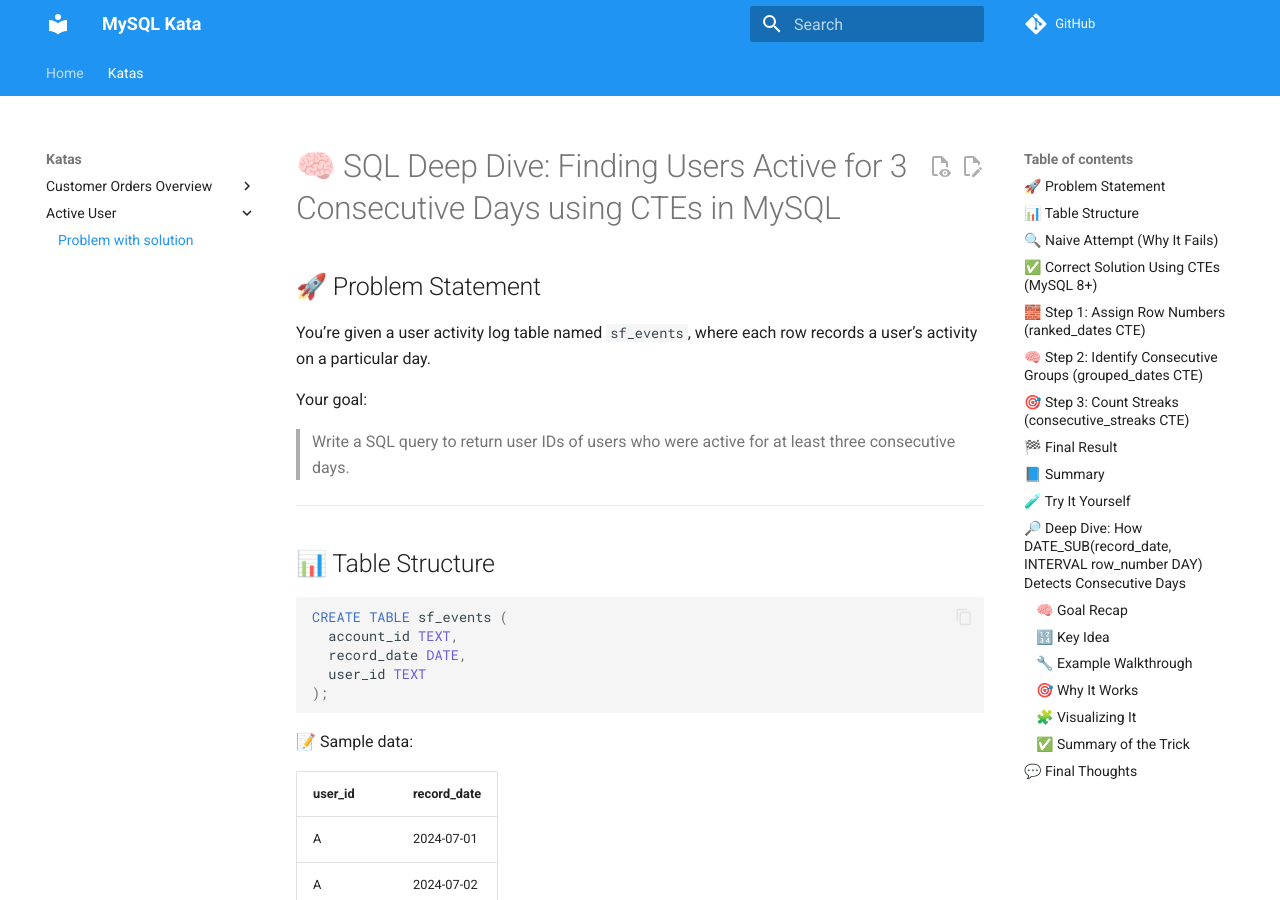
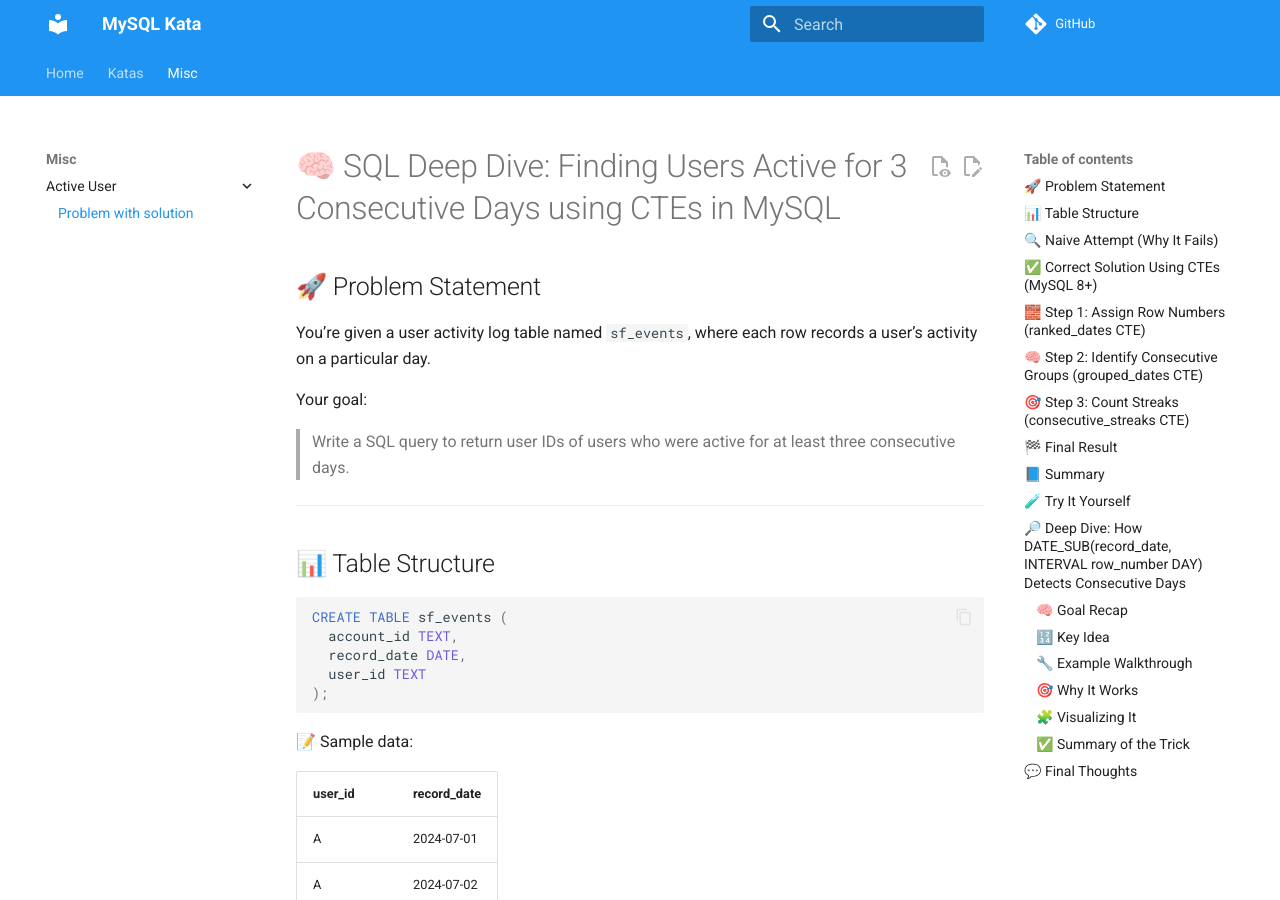
Before and after one commit to abhishekmalvadkar/mysql-kata, an MkDocs documentation site: the page built from docs/active-user.md, in a window 1280 px wide and 900 px high. Built offline with MkDocs 1.6.1 and Material for MkDocs 9.7.7, drawn with Linux system fonts in a browser that asks for light colours; comment, search, counter and statistics services are not loaded; part of the change alters nothing that is shown.

Commit message:
Update mkdocs.yml

```diff
--- a/mkdocs.yml
+++ b/mkdocs.yml
@@ -9,8 +9,9 @@ nav:
           - Test Data: katas/customer-orders-overview/test-data.md
           - Solution: katas/customer-orders-overview/solution.md
           - Lesson Learned: katas/customer-orders-overview/lesson-learned.md
+  - Misc:
       - Active User:
-          - Problem with solution: active-user.md
+         - Problem with solution: active-user.md
 
 
 theme:
```
